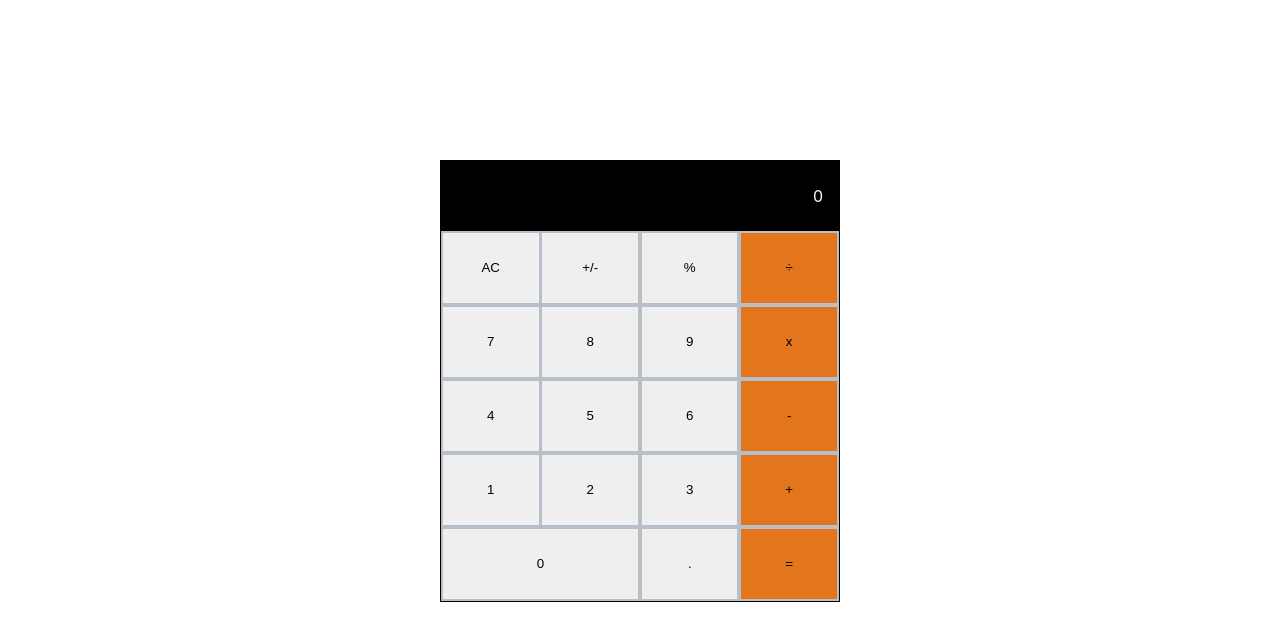
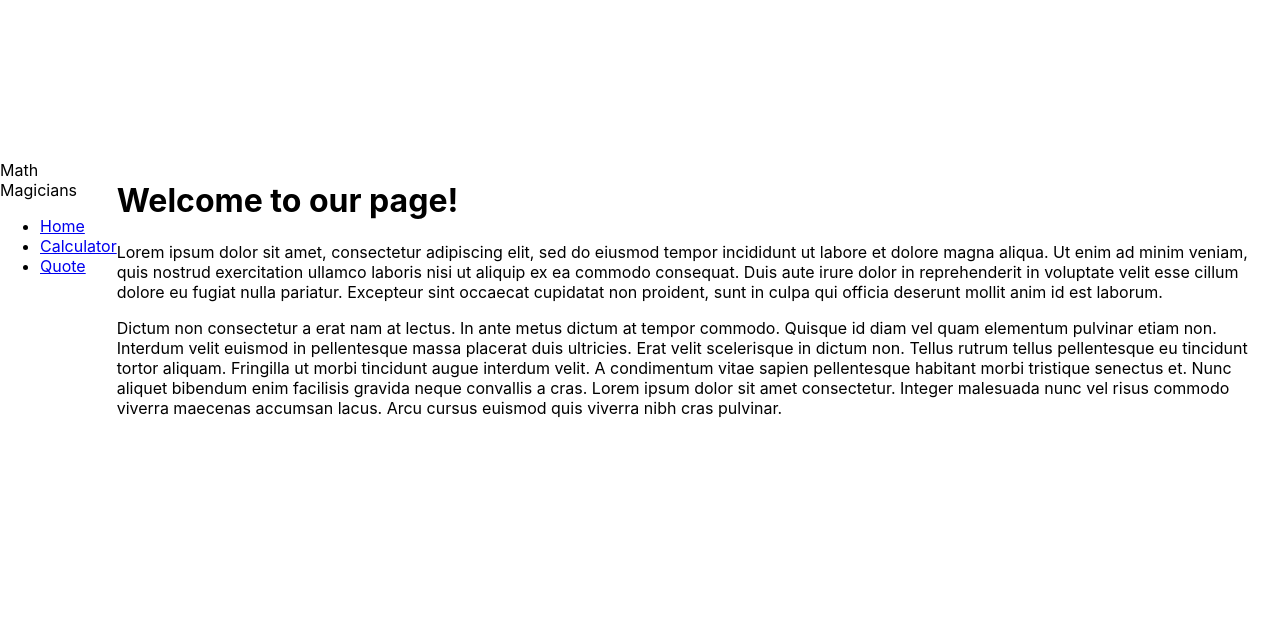
Before and after one commit to alvp01/math-calculator, a React (Create React App) app: page / in a window 1280 px wide. Shown: the top 640 px of the page. Built offline with nearby package versions, Linux system fonts and the light colour scheme.

Commit message:
Add calculator page and Home page

```diff
--- a/src/App.js
+++ b/src/App.js
@@ -1,11 +1,24 @@
 import './App.css';
 import React from 'react';
-import Calculator from './components/Calculator';
+import {
+  BrowserRouter as Router,
+  Routes,
+  Route,
+} from 'react-router-dom';
+import CalculatorPage from './pages/CalculatorPage';
+import Home from './pages/Home';
+import Navbar from './components/Navbar';
 
 const App = () => (
-  <div className="container">
-    <Calculator />
-  </div>
+  <Router>
+    <div className="container">
+      <Navbar />
+      <Routes>
+        <Route exact path="/" element={<Home />} />
+        <Route path="/calculator" element={<CalculatorPage />} />
+      </Routes>
+    </div>
+  </Router>
 );
 
 export default App;
--- /dev/null
+++ b/src/pages/CalculatorPage.jsx
@@ -0,0 +1,11 @@
+import React from 'react';
+import Calculator from '../components/Calculator';
+
+const CalculatorPage = () => (
+  <div>
+    <h2>Let&apos;s do some calculations!</h2>
+    <Calculator />
+  </div>
+);
+
+export default CalculatorPage;
--- /dev/null
+++ b/src/pages/Home.jsx
@@ -0,0 +1,37 @@
+import React from 'react';
+
+const Home = () => (
+  <div>
+    <h1>Welcome to our page!</h1>
+    <div>
+      <p>
+        {`Lorem ipsum dolor sit amet, consectetur adipiscing elit, sed do eiusmod tempor
+        incididunt ut labore et dolore magna aliqua.
+        Ut enim ad minim veniam, quis nostrud exercitation ullamco
+        laboris nisi ut aliquip ex ea commodo consequat.
+        Duis aute irure dolor in reprehenderit in voluptate velit
+        esse cillum dolore eu fugiat nulla pariatur.
+        Excepteur sint occaecat cupidatat non proident, sunt in culpa qui
+        officia deserunt mollit anim id est laborum.`}
+      </p>
+      <p>
+        {`Dictum non consectetur a erat nam at lectus.
+        In ante metus dictum at tempor commodo.
+        Quisque id diam vel quam elementum pulvinar
+        etiam non. Interdum velit euismod in
+        pellentesque massa placerat duis ultricies.
+        Erat velit scelerisque in dictum non. Tellus rutrum
+        tellus pellentesque eu tincidunt tortor aliquam.
+        Fringilla ut morbi tincidunt augue interdum velit.
+        A condimentum vitae sapien pellentesque
+        habitant morbi tristique senectus et.
+        Nunc aliquet bibendum enim facilisis gravida neque convallis a cras.
+        Lorem ipsum dolor sit amet consectetur. Integer malesuada
+        nunc vel risus commodo viverra maecenas accumsan lacus.
+        Arcu cursus euismod quis viverra nibh cras pulvinar.`}
+      </p>
+    </div>
+  </div>
+);
+
+export default Home;
```
